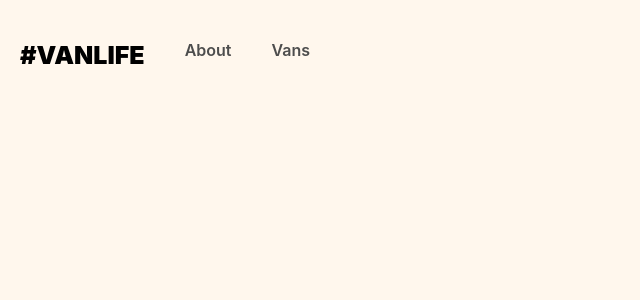
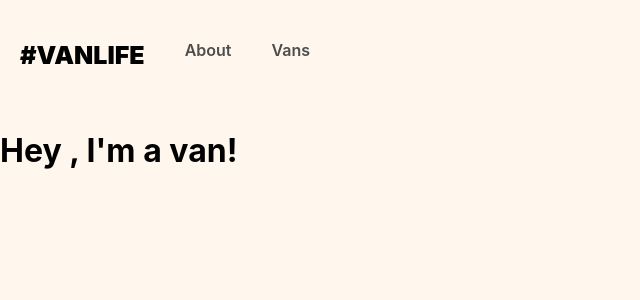
Before and after one commit to Tundoor/CS20240188_WFO2407_GroupC_Thandolwethu-Mbokazi_DJS08, a React (Vite) app: page /vans/1 in a window 1280 px wide. Before the commit this address had no page. Shown: the top 300 px of the page, without its empty margins (0-640 px from the left). Built offline with nearby package versions, Linux system fonts and the light colour scheme; what miragejs would draw is missing.

Commit message:
Created Van Detail page

```diff
--- /dev/null
+++ b/pages/VanDetail.jsx
@@ -0,0 +1,9 @@
+ import React from "react"
+
+ function VanDetail () {
+    return (
+        <h1> Hey , I'm a van! </h1>
+    )
+}
+
+export default VanDetail
--- a/src/App.jsx
+++ b/src/App.jsx
@@ -2,6 +2,7 @@
 import Home from "../pages/Home"
 import About from "../pages/About"
 import Vans from "../pages/Vans"
+import VanDetail from "../pages/VanDetail.jsx"
 
 import "../server.js"
 
@@ -22,6 +23,7 @@
         <Route path="/" element={<Home />} />
         <Route path="/about" element={<About />} />
         <Route path="/vans" element={<Vans />} />
+        <Route path="/vans/:id" element={<VanDetail />} />
 
       </Routes>
     </BrowserRouter>
```
